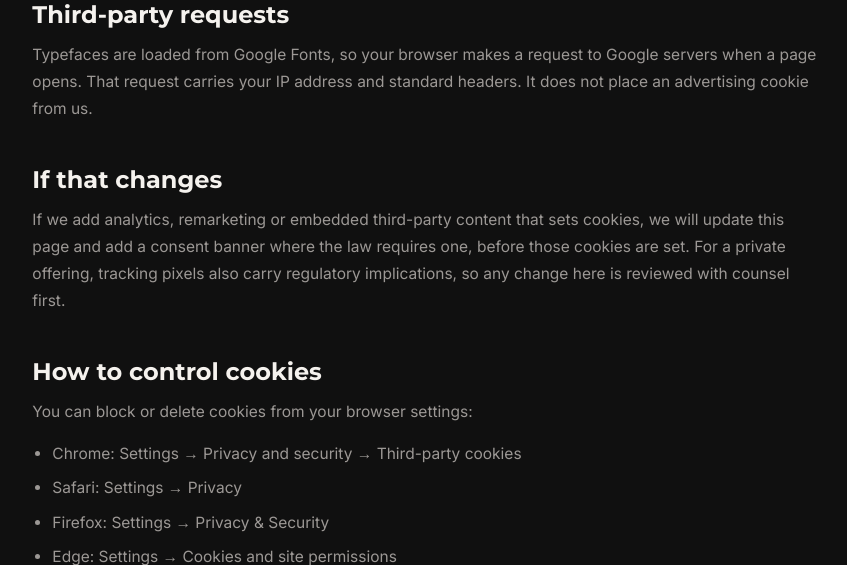
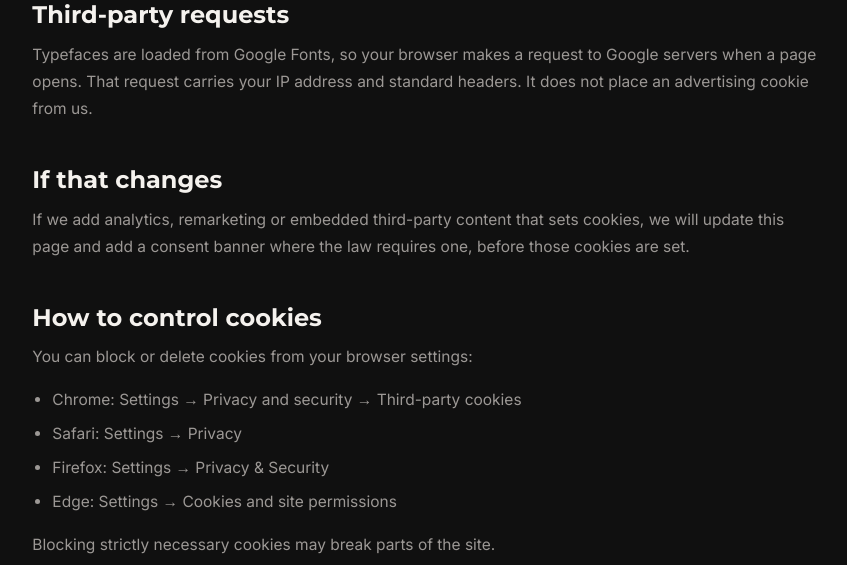
Before and after one commit to Sell-U-app/m-d-Limited-Partnership, a PHP site: page /cookies.php in a window 1280 px wide. Shown: the part 1236-1801 px from the top of the page, without its empty margins (214-1061 px from the left). Run offline with PHP 8.4, Linux system fonts and the light colour scheme.

Commit message:
Alinear las paginas de politicas con el sitio nuevo
Las cuatro politicas seguian escritas para el sitio de captacion y ya no
describian la realidad: Privacy listaba campos del formulario que no existen
(telefono, vehiculo de interes, horizonte) y tenia una seccion sobre el
proceso de suscripcion; Terms decia "how we invest", enlazaba a Important
Disclosures y traia una seccion entera sobre cifras y proyecciones de
retorno; Cookies y Accessibility mencionaban la oferta privada y un portal
de inversionistas.

Se corrigen los campos reales del formulario (name, email, subject, message),
se retiran las secciones que ya no aplican y se ajustan los plazos de
conservacion y los terceros con los que se comparte informacion. La ley
aplicable ya sale de $SITE['state'], que ahora es Wyoming.

Se elimina disclosures.php y su bloque en inc/legal.php: era el descargo de
oferta de valores y ninguna pagina lo enlazaba. Queda en el historial.

Co-Authored-By: Claude Opus 5 <noreply@anthropic.com>

```diff
--- a/disclosures.php
+++ /dev/null
@@ -1,3 +0,0 @@
-<?php
-$doc = 'disclosures';
-require __DIR__ . '/inc/legal-view.php';
--- a/inc/legal.php
+++ b/inc/legal.php
@@ -2,12 +2,9 @@
 /**
  * Policy content for every legal page.
  *
- * IMPORTANT: these are plain-language templates, not legal advice. This is a
- * private investment partnership, so securities counsel must review every page
- * before publishing, and must confirm whether the offering is conducted under
- * Rule 506(b) or 506(c) — that determines what may be said on a public website
- * at all. Fill in the $SITE placeholders ('state', 'legal_address',
- * 'legal_email', 'legal_updated') first.
+ * IMPORTANT: these are plain-language templates, not legal advice. Have
+ * counsel review every page before publishing, and keep the $SITE keys
+ * ('state', 'legal_address', 'legal_email', 'legal_updated') up to date.
  *
  * Shape: $LEGAL[key] = ['title', 'summary', 'sections' => [[heading, [paragraphs]]]]
  * A paragraph that is an array is rendered as a bulleted list.
@@ -22,47 +19,6 @@ $SN = $SITE['name'];
 
 $LEGAL = [
 
-'disclosures' => [
-    'title'   => 'Important Disclosures',
-    'summary' => "What this website is, what it is not, and the risks of investing with $C.",
-    'sections' => [
-        ['No offer of securities', [
-            "Nothing on this website is an offer to sell, or a solicitation of an offer to buy, any security or interest in $C or in any vehicle it manages. No offer is made in any jurisdiction where such an offer would be unlawful.",
-            'Any offering is made only to eligible investors, only through confidential offering materials, including a private placement memorandum, the limited partnership agreement and a subscription agreement. If anything on this site conflicts with those documents, those documents control.',
-        ]],
-        ['Not investment, legal or tax advice', [
-            "$C is not a registered investment adviser, broker-dealer or tax adviser, and nothing here is personalized advice. The content is general information about how we work. Before investing, consult your own financial, legal and tax advisers about your particular situation.",
-        ]],
-        ['Risk of loss', [
-            'Private real estate investing is speculative and involves substantial risk, including the possible loss of your entire investment. Risks include, without limitation:',
-            ['Declines in property values and in the broader real estate market', 'Construction cost overruns and delays', 'Permitting, zoning and regulatory delays', 'Vacancy, tenant default and lower-than-expected rents', 'Interest rate increases that raise financing costs or compress exit values', 'Inability to sell or refinance an asset on the expected timeline', 'Reliance on the general partner and its key people', 'Concentration in a small number of assets or markets', 'Changes in tax law affecting the treatment of the investment'],
-            'You should invest only capital you can afford to lose entirely and do not expect to need before the stated horizon.',
-        ]],
-        ['No guarantee of results', [
-            'We make no guarantee of any return, distribution or return of capital. Any target, model or projection reflects assumptions that may not hold. Actual results will differ, and may differ materially.',
-            'Where past deals are described, they illustrate the type of transaction we do. They are not a track record, not a representation of overall performance, and past performance does not predict or guarantee future results.',
-        ]],
-        ['Forward-looking statements', [
-            'Statements about what we plan, expect, target or intend are forward-looking. They involve known and unknown risks and are not promises. We are not obliged to update them as circumstances change.',
-        ]],
-        ['Illiquidity', [
-            'Interests in a private partnership are illiquid. There is no public market for them, transfer is restricted by the partnership agreement and by securities law, and you should assume you cannot withdraw capital before the deal completes its cycle.',
-        ]],
-        ['Investor eligibility', [
-            'Participation is limited to investors who meet the eligibility requirements for the specific offering, which may include accredited investor status under Rule 501 of Regulation D. We verify identity and source of funds before any subscription is accepted.',
-        ]],
-        ['Conflicts of interest', [
-            "$C is affiliated with M&D Buildings LLC, which may be engaged as the general contractor on assets the partnership owns. That affiliation is disclosed deliberately: it is central to our model, and it also means an affiliate may earn construction fees on partnership work. The specific terms, fees and conflict-mitigation procedures are set out in the offering documents for each deal.",
-        ]],
-        ['Third-party information', [
-            'Market data, comparables and third-party figures are believed to be reliable when published but are not independently verified by us and may change.',
-        ]],
-        ['Questions', [
-            "Email $LE or write to $C, $AD.",
-        ]],
-    ],
-],
-
 'privacy' => [
     'title'   => 'Privacy Policy',
     'summary' => "How $C collects, uses and protects the information you share through this website.",
@@ -72,11 +28,8 @@ $LEGAL = [
         ]],
         ['Information you give us', [
             'When you submit our contact form, we collect what you type into it:',
-            ['Your name', 'Your email address', 'Your phone number', 'The vehicle you are interested in and your stated investment horizon', 'Anything else you choose to write in the message'],
-            'We ask only for what we need to have a first conversation with you. We do not request financial account details, government identification numbers or any payment information through this website, and you should never send them here.',
-        ]],
-        ['If you later subscribe to an offering', [
-            'If a conversation moves forward, the subscription and know-your-customer process collects far more information than this website does, including identity documents, accreditation evidence and source-of-funds records. That process is governed by the offering documents and by a separate notice provided to you at the time, not by this policy.',
+            ['Your name', 'Your email address', 'The subject you select: property, brokerage, trade or other', 'Anything else you choose to write in the message'],
+            'We ask only for what we need to reply to you. We do not request financial account details, government identification numbers or any payment information through this website, and you should never send them here.',
         ]],
         ['Information collected automatically', [
             'Our web server keeps standard access logs, which may include your IP address, browser type, the pages you request and the date and time of the request. These logs are used to keep the site running and secure, not to build a profile of you.',
@@ -86,15 +39,15 @@ $LEGAL = [
             'The site loads typefaces from Google Fonts. When your browser requests those files, Google receives your IP address and standard request headers. We do not share your form submissions with Google or with any advertising network.',
         ]],
         ['How we use your information', [
-            ['To respond to your inquiry and arrange a conversation', 'To assess, in general terms, whether an offering could be a fit before we share any confidential materials', 'To keep records of our communications', 'To protect the site against abuse, spam and fraud', 'To comply with legal, tax, anti-money-laundering and securities obligations'],
+            ['To respond to your inquiry and arrange a conversation', 'To evaluate a property, a listing or a service you bring to us', 'To keep records of our communications', 'To protect the site against abuse, spam and fraud', 'To comply with legal and tax obligations'],
             'We do not sell your personal information, and we do not share it with third parties for their own marketing.',
         ]],
         ['Who we share it with', [
             'We share information only when we need to, and only with:',
-            ['Service providers who host the site, deliver our email or store our records, bound to use it only on our instructions', 'Professional advisers such as our attorneys, accountants and fund administrator', 'Affiliates within the M&D group where necessary to respond to you', 'Authorities and regulators, when the law requires it or to protect our legal rights'],
+            ['Service providers who host the site, deliver our email or store our records, bound to use it only on our instructions', 'Professional advisers such as our attorneys and accountants', 'Affiliates within the M&D group where necessary to respond to you', 'Authorities and regulators, when the law requires it or to protect our legal rights'],
         ]],
         ['How long we keep it', [
-            'Inquiries that do not lead anywhere are kept for up to 24 months and then deleted. Records connected to an actual investment are kept for as long as our legal, tax, securities and anti-money-laundering obligations require, which is generally several years after the relationship ends.',
+            'Inquiries that do not lead anywhere are kept for up to 24 months and then deleted. Records connected to a property we acquire or a contract we enter into are kept for as long as our legal and tax obligations require, which is generally several years after the relationship ends.',
         ]],
         ['Security', [
             'The site is served over HTTPS and access to submissions is limited to the people who need it. No method of transmission or storage is completely secure, so we cannot guarantee absolute security.',
@@ -126,12 +79,8 @@ $LEGAL = [
             'By using this website you agree to these Terms of Use. If you do not agree, please do not use the site.',
         ]],
         ['What this website is', [
-            'This site describes who we are and how we invest, and lets you get in touch. It is general information about our business.',
-            'It is not an offer of securities, not investment advice and not a recommendation. See our Important Disclosures page, which forms part of these terms.',
-            'Using this site, submitting the form or exchanging emails with us does not make you a partner, an investor or a client, and creates no fiduciary or advisory relationship. Those relationships begin only through executed offering documents.',
-        ]],
-        ['Figures shown on the site', [
-            'Any figure, stage, percentage or example shown on this site is illustrative and is there to explain how our process works. It does not represent a live deal, a track record or a projection of returns unless expressly identified as such and accompanied by the corresponding disclosures.',
+            'This site describes who we are and what we develop, and lets you get in touch. It is general information about our business.',
+            'Using this site, submitting the form or exchanging emails with us does not create a contractual relationship. Any engagement begins only through a signed agreement.',
         ]],
         ['Eligibility', [
             'The site is intended for adults who are legally able to enter into contracts, and for information purposes only. Access from a jurisdiction where the content would be unlawful is prohibited.',
@@ -151,7 +100,7 @@ $LEGAL = [
         ]],
         ['Limitation of liability', [
             "To the fullest extent permitted by law, $C and its partners, officers, employees and affiliates will not be liable for any indirect, incidental, special, consequential or punitive damages arising out of your use of this website, or for any loss of profits, revenue or data, even if we were advised such damages were possible. Our total liability arising from your use of the website will not exceed one hundred US dollars (US\$100).",
-            'Nothing in these terms limits any liability that cannot be limited under applicable securities law.',
+            'Nothing in these terms limits any liability that cannot be limited under applicable law.',
         ]],
         ['Indemnification', [
             "You agree to indemnify and hold harmless $C from any claim, loss or expense, including reasonable attorneys' fees, arising from your misuse of the site or your breach of these terms.",
@@ -184,7 +133,7 @@ $LEGAL = [
             'Typefaces are loaded from Google Fonts, so your browser makes a request to Google servers when a page opens. That request carries your IP address and standard headers. It does not place an advertising cookie from us.',
         ]],
         ['If that changes', [
-            'If we add analytics, remarketing or embedded third-party content that sets cookies, we will update this page and add a consent banner where the law requires one, before those cookies are set. For a private offering, tracking pixels also carry regulatory implications, so any change here is reviewed with counsel first.',
+            'If we add analytics, remarketing or embedded third-party content that sets cookies, we will update this page and add a consent banner where the law requires one, before those cookies are set.',
         ]],
         ['How to control cookies', [
             'You can block or delete cookies from your browser settings:',
@@ -208,11 +157,11 @@ $LEGAL = [
             'We aim to conform to the Web Content Accessibility Guidelines (WCAG) 2.1 at Level AA. Conformance is an ongoing effort, not a one-time certification.',
         ]],
         ['What we have done', [
-            ['Semantic HTML with real headings, lists and landmark regions', 'A "skip to content" link at the top of every page', 'Full keyboard operation, including the navigation menu, tabs and accordions, which work without JavaScript', 'Visible focus outlines on links, buttons and form fields', 'Form fields with associated labels and clear error messages', 'Text and interface colors chosen for contrast against the black background', 'Layouts that reflow down to small screens without horizontal scrolling', 'Animation that is disabled automatically when your system requests reduced motion', 'Alternative text on meaningful images'],
+            ['Semantic HTML with real headings, lists and landmark regions', 'A "skip to content" link at the top of every page', 'Full keyboard operation, including the navigation menu and accordions, which work without JavaScript', 'Visible focus outlines on links, buttons and form fields', 'Form fields with associated labels and clear error messages', 'Text and interface colors chosen for contrast against the black background', 'Layouts that reflow down to small screens without horizontal scrolling', 'Animation that is disabled automatically when your system requests reduced motion', 'Alternative text on meaningful images'],
         ]],
         ['Known limitations', [
             'We are aware of the following and are working on them:',
-            ['Some decorative background patterns are rendered with CSS and are not described to assistive technology, by design', 'Documents we link to, such as the brand manual PDF or any offering materials, may not be fully tagged for accessibility', 'Third-party content added later, such as an investor portal or a scheduling widget, may not meet the same standard'],
+            ['Some decorative background patterns are rendered with CSS and are not described to assistive technology, by design', 'Documents we link to, such as the brand manual PDF, may not be fully tagged for accessibility', 'Third-party content added later, such as a scheduling widget, may not meet the same standard'],
         ]],
         ['Tell us if something does not work', [
             "If you hit a barrier on this site, email $LE with the page address and a short description of the problem. We will reply and tell you what we can do. If you need information from the site in another format, ask and we will provide it another way.",
```
Also changed, not shown: README.md.
